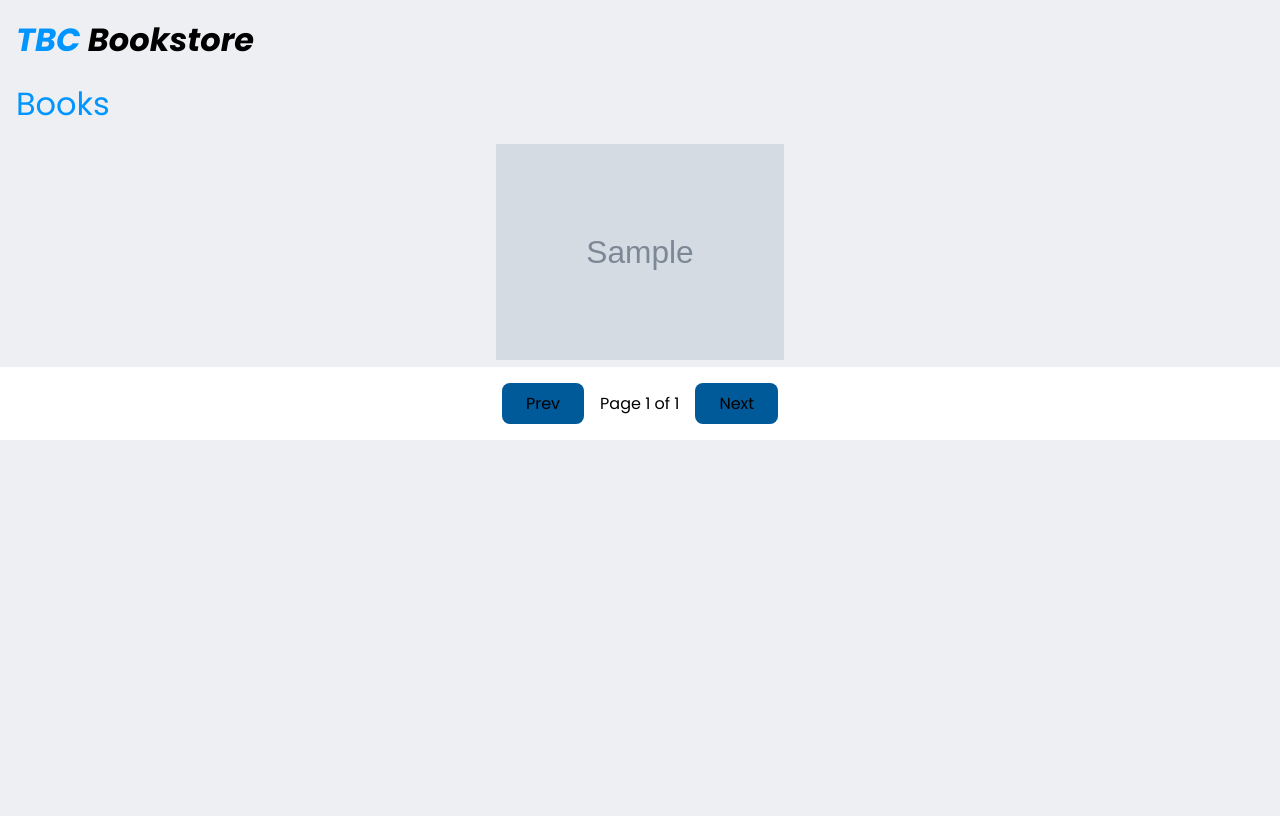
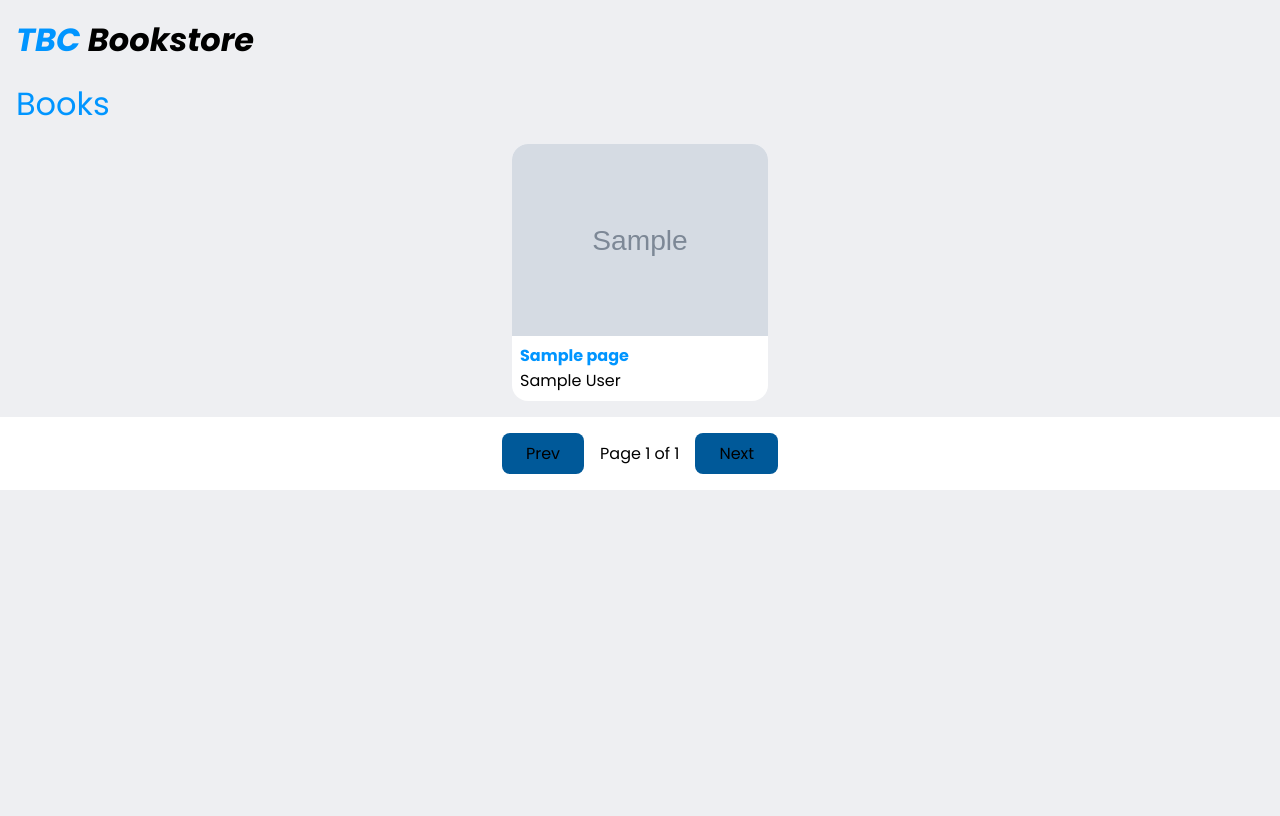
Before and after one commit to Lasha-Nikolaishvili/tbc-django-project, a Django app: template market/templates/market/index.html in a window 1280 px wide. Run offline with Django 4.2, Linux system fonts and the light colour scheme; the template is opened without the code that fills it: most values are stand-ins (such as "Sample title", 1, 10 or a date in 2020); grey boxes marked "Sample" are stand-in pictures.

Commit message:
updating template styles

```diff
--- a/market/models.py
+++ b/market/models.py
@@ -19,8 +19,7 @@ class Author(models.Model):
 
 class Book(models.Model):
     name = models.CharField(_('book name'), max_length=150)
-    page_count = models.IntegerField(_('page count'),)
-    # category = models.CharField(_('genre'), max_length=30, choices=BOOK_CATEGORIES)
+    page_count = models.IntegerField(_('page count'))
     cover = models.CharField(_('cover'), max_length=30, choices=COVER_CHOICES)
     author = models.ForeignKey(Author, on_delete=models.CASCADE, verbose_name=_('author name'))
     price = models.DecimalField(_('price'), max_digits=10, decimal_places=2)
--- a/market/static/market/details.css
+++ b/market/static/market/details.css
@@ -22,6 +22,7 @@ h1 {
 
 .details-cont-img {
     width: 20rem;
+    border-radius: 1rem;
 }
 
 .book-name {
--- a/market/static/market/index.css
+++ b/market/static/market/index.css
@@ -26,8 +26,30 @@ h2 {
     flex-wrap: wrap;
 }
 
-.books-list-item a img{
-    width: 18rem;
+.books-list-item {
+    background-color: white;
+    border-radius: 1rem;
+    overflow: hidden;
+    width: 16rem;
+    height: auto;
+}
+
+.books-list-item-body {
+    padding: 0 .5rem .5rem .5rem;
+    word-wrap: break-word;
+}
+
+.books-list-item-body p:nth-of-type(1) {
+    color: var(--primary);
+    font-weight: bold;
+}
+
+.books-list-item-body p:nth-of-type(2) {
+    color: var(--text);
+}
+
+.books-list-item a img {
+    max-width: 100%;
 }
 
 .pagination-cont {
@@ -35,6 +57,7 @@ h2 {
     justify-content: center;
     align-items: center;
     padding: 1rem;
+    margin-top: 1rem;
     background-color: white;
 }
 
--- a/market/static/market/style.css
+++ b/market/static/market/style.css
@@ -78,6 +78,5 @@
 body {
     min-height: 100vh;
     background-color: var(--background);
-    overflow: hidden;
     font-family: "Poppins", sans-serif;
 }
--- a/market/templates/market/index.html
+++ b/market/templates/market/index.html
@@ -16,7 +16,15 @@
     <div class="books-cont">
         <div class="books-list">
             {% for book in page.object_list %}
-                <div class="books-list-item"><a href="{% url "market:get_book" book.pk %}"><img src="{{ book.image.url }}"></a></div>
+                <div class="books-list-item">
+                    <a href="{% url "market:get_book" book.pk %}">
+                        <img src="{{ book.image.url }}">
+                    </a>
+                    <div class="books-list-item-body">
+                        <p>{{ book.name }}</p>
+                        <p>{{ book.author }}</p>
+                    </div>
+                </div>
             {% endfor %}
         </div>
         <div class="pagination-cont">
--- a/market/views.py
+++ b/market/views.py
@@ -1,5 +1,5 @@
 from django.shortcuts import render, get_object_or_404
-from market.models import Book, Author, Category
+from market.models import Book, Author
 from django.http import JsonResponse, HttpResponse
 from django.core.serializers import serialize
 from market.serializers import CustomBookSerializer
```
